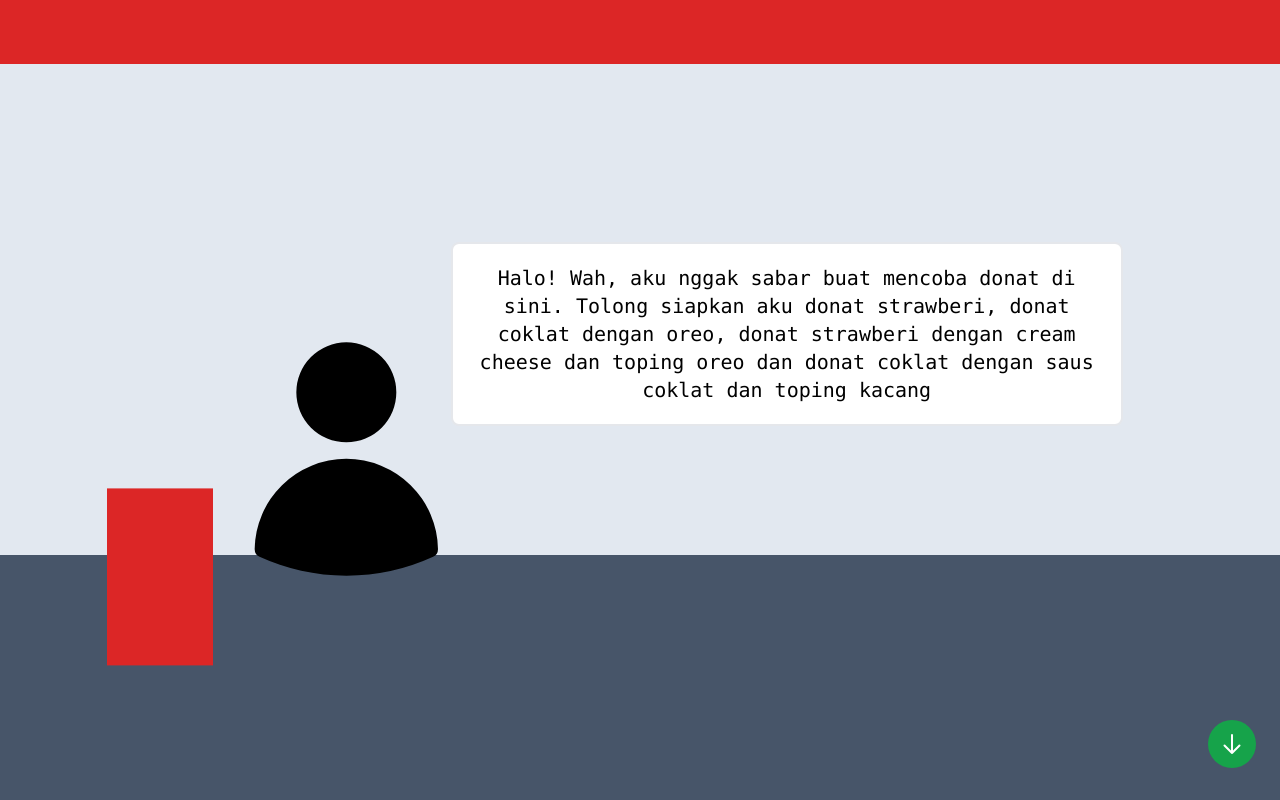
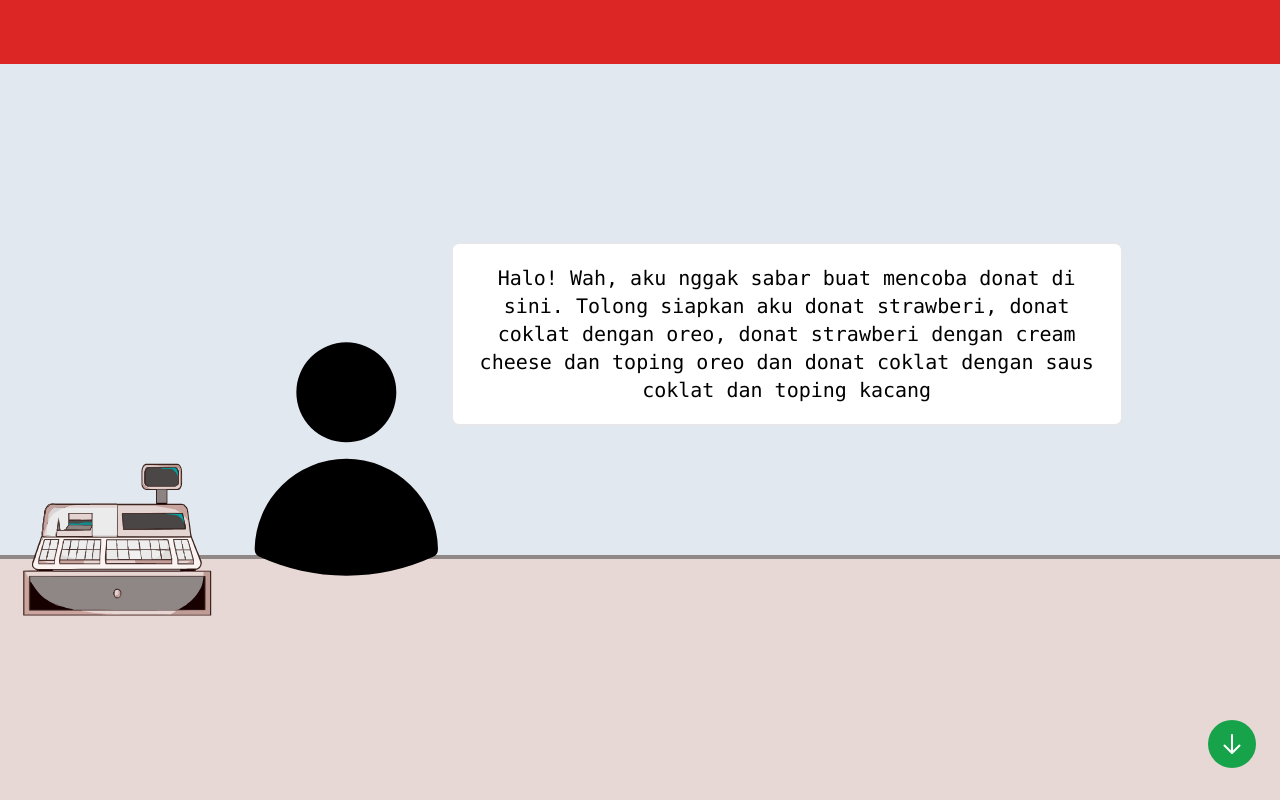
Before and after one commit to Diky-Without-C/Donut-Craze, a React (Vite) app: page / in a window 1280 px wide. Built offline with nearby package versions, Linux system fonts and the light colour scheme.

Commit message:
feat: add overlay to cashier area

```diff
--- /dev/null
+++ b/src/assets/CashierArea/config.ts
@@ -0,0 +1,3 @@
+import CashierImage from "./cashier.svg";
+
+export { CashierImage };
--- a/src/layouts/Scenes/CashierArea/Cashier/index.tsx
+++ b/src/layouts/Scenes/CashierArea/Cashier/index.tsx
@@ -1,3 +1,10 @@
+import Overlay from "@components/Overlay";
+import { CashierImage } from "@assets/CashierArea/config";
+
 export default function Cashier() {
-  return <div className="h-2/5 w-1/2 bg-red-600"></div>;
+  return (
+    <div className="relative -bottom-16 h-40 w-48">
+      <Overlay src={CashierImage} className="h-full w-full" />
+    </div>
+  );
 }
--- a/src/layouts/Scenes/CashierArea/Table/index.tsx
+++ b/src/layouts/Scenes/CashierArea/Table/index.tsx
@@ -6,14 +6,12 @@ export default function Table() {
   cashierPackages.sort((a, b) => b.donuts.length - a.donuts.length);
 
   return (
-    <div className="flex h-2/6 w-full items-end justify-center bg-slate-600">
-      {cashierPackages.map((pack) => {
-        return (
-          <div className="scale-90" key={pack.id}>
-            <Package pack={pack}></Package>
-          </div>
-        );
-      })}
+    <div className="flex h-2/6 w-full justify-center border-t-4 border-[#908887] bg-[#e7d7d5]">
+      <div className="relative -top-4 flex h-full w-6/12 translate-x-1/4 gap-1">
+        {cashierPackages.map((pack) => {
+          return <Package key={pack.id} pack={pack}></Package>;
+        })}
+      </div>
     </div>
   );
 }
--- a/src/layouts/Scenes/CashierArea/index.tsx
+++ b/src/layouts/Scenes/CashierArea/index.tsx
@@ -9,7 +9,7 @@ export default function CashierArea() {
   return (
     <section className="flex h-full min-w-full snap-start flex-col justify-end">
       <div className="flex h-3/5 w-full items-end">
-        <div className="flex h-full w-2/12 translate-y-1/4 items-end justify-end">
+        <div className="relative flex h-full w-2/12 items-end justify-end">
           <Cashier />
         </div>
         <Character character={customers[0]} />
```
Also changed, not shown: src/assets/CashierArea/cashier.svg (added).
